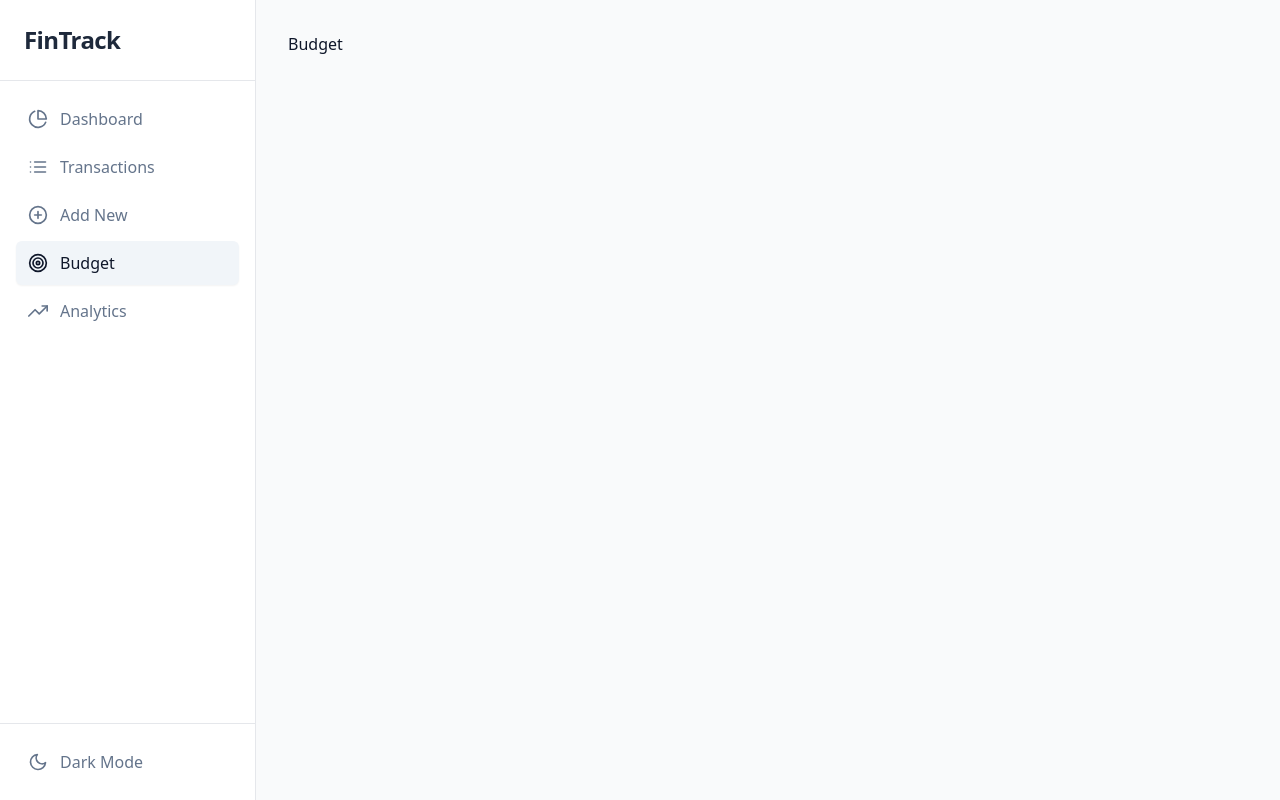
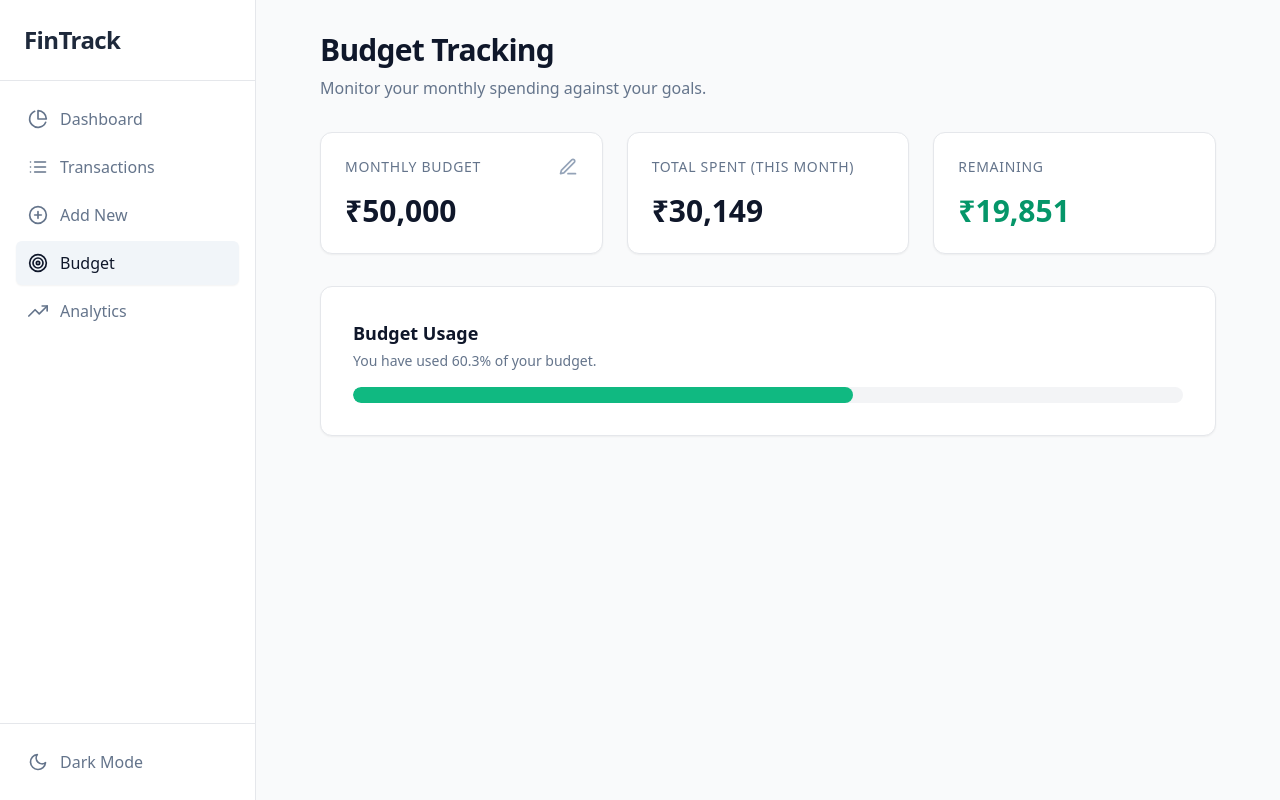
Before and after one commit to dhairyalakhmani/personal-finance-tracker, a React (Vite) app: page /budget in a window 1280 px wide. Built offline with nearby package versions, Linux system fonts and the light colour scheme.

Commit message:
implemented the budget tracking page

```diff
--- a/src/pages/Budget.jsx
+++ b/src/pages/Budget.jsx
@@ -1,5 +1,103 @@
+import { useState } from 'react';
+import { useTransactions } from '../hooks/useTransactions';
+import { isSameMonth } from 'date-fns';
+import { FiEdit3, FiSave, FiAlertCircle } from 'react-icons/fi';
+
 export default function Budget() {
-    return(
-        <div>Budget</div>
-    )
+    const { transactions, budget, updateBudget } = useTransactions();
+    const [isEditing, setIsEditing] = useState(false);
+    const [newBudgetAmount, setNewBudgetAmount] = useState(budget.monthlyBudget);
+
+    const sameMonthExpenses = transactions.filter(tx =>
+        tx.type === 'expense' && isSameMonth(new Date(tx.date), new Date())
+    );
+    const totalSpent = sameMonthExpenses.reduce((a, b) => a + b.amount, 0);
+    const remainingBudget = budget.monthlyBudget - totalSpent;
+    const percentageUsed = budget.monthlyBudget > 0 ? ((totalSpent / budget.monthlyBudget) * 100) : 0;
+
+    const handleToggleEdit = () => {
+        if (isEditing) {
+            updateBudget(Number(newBudgetAmount));
+        }
+        setIsEditing(!isEditing);
+    };
+
+    return (
+        <div className="max-w-4xl mx-auto">
+            <div className="mb-8">
+                <h1 className="text-3xl font-bold text-slate-900 dark:text-slate-100 tracking-tight">Budget Tracking</h1>
+                <p className="text-slate-500 dark:text-slate-400 mt-2">Monitor your monthly spending against your goals.</p>
+            </div>
+
+            <div className="grid grid-cols-1 md:grid-cols-3 gap-6 mb-8">
+
+                <div className="bg-white dark:bg-navy-surface border border-gray-200 dark:border-navy-border rounded-xl shadow-sm p-6 transition-colors duration-300">
+                    <div className="flex justify-between items-start mb-4">
+                        <h3 className="text-sm font-medium text-slate-500 dark:text-slate-400 uppercase tracking-wider">Monthly Budget</h3>
+                        <button onClick={handleToggleEdit} className="text-slate-400 hover:text-indigo-600 dark:hover:text-indigo-400 transition-colors">
+                            {isEditing ? <FiSave className="w-5 h-5" /> : <FiEdit3 className="w-5 h-5" />}
+                        </button>
+                    </div>
+
+                    {isEditing ? (
+                        <div className="flex items-center gap-2">
+                            <span className="text-2xl font-bold text-slate-900 dark:text-slate-100">₹</span>
+                            <input
+                                value={newBudgetAmount}
+                                onChange={(e) => setNewBudgetAmount(e.target.value)}
+                                type="number"
+                                className="w-full text-2xl font-bold bg-gray-50 dark:bg-slate-800/50 border border-gray-200 dark:border-navy-border rounded-lg px-3 py-1 outline-none text-slate-900 dark:text-slate-100 focus:ring-2 focus:ring-indigo-500/50"
+                            />
+                        </div>
+                    ) : (
+                        <p className="text-3xl font-bold text-slate-900 dark:text-slate-100">
+                            ₹{budget.monthlyBudget.toLocaleString()}
+                        </p>
+                    )}
+                </div>
+
+                <div className="bg-white dark:bg-navy-surface border border-gray-200 dark:border-navy-border rounded-xl shadow-sm p-6 transition-colors duration-300">
+                    <h3 className="text-sm font-medium text-slate-500 dark:text-slate-400 uppercase tracking-wider mb-4">Total Spent (This Month)</h3>
+                    <p className="text-3xl font-bold text-slate-900 dark:text-slate-100">
+                        ₹{totalSpent.toLocaleString()}
+                    </p>
+                </div>
+
+                <div className="bg-white dark:bg-navy-surface border border-gray-200 dark:border-navy-border rounded-xl shadow-sm p-6 transition-colors duration-300">
+                    <h3 className="text-sm font-medium text-slate-500 dark:text-slate-400 uppercase tracking-wider mb-4">Remaining</h3>
+                    <p className={`text-3xl font-bold ${remainingBudget < 0 ? 'text-red-600 dark:text-red-400' : 'text-emerald-600 dark:text-emerald-400'}`}>
+                        ₹{remainingBudget.toLocaleString()}
+                    </p>
+                </div>
+
+            </div>
+
+            <div className="bg-white dark:bg-navy-surface border border-gray-200 dark:border-navy-border rounded-xl shadow-sm p-6 md:p-8 transition-colors duration-300">
+                <div className="flex justify-between items-end mb-4">
+                    <div>
+                        <h2 className="text-lg font-semibold text-slate-900 dark:text-slate-100">Budget Usage</h2>
+                        <p className="text-sm text-slate-500 dark:text-slate-400 mt-1">
+                            You have used {Math.min(percentageUsed, 100).toFixed(1)}% of your budget.
+                        </p>
+                    </div>
+                    {percentageUsed >= 100 && (
+                        <div className="flex items-center gap-1.5 text-red-600 dark:text-red-400 text-sm font-medium animate-pulse">
+                            <FiAlertCircle className="w-4 h-4" />
+                            <span>Budget Exceeded</span>
+                        </div>
+                    )}
+                </div>
+
+                <div className="w-full h-4 bg-gray-100 dark:bg-slate-800 rounded-full overflow-hidden">
+                    <div
+                        className={`h-full rounded-full transition-all duration-1000 ease-out ${percentageUsed < 75 ? 'bg-emerald-500' :
+                            percentageUsed < 100 ? 'bg-amber-500' : 'bg-red-500'
+                            }`}
+                        style={{ width: `${Math.min(percentageUsed, 100)}%` }}
+                    ></div>
+                </div>
+            </div>
+
+        </div>
+    );
 }
```
